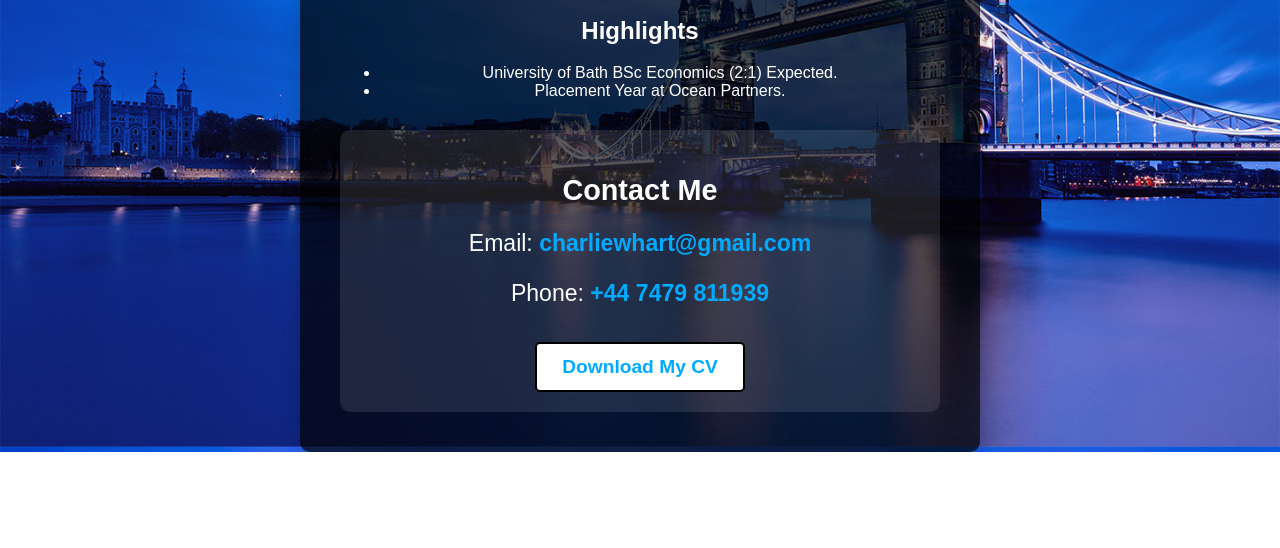
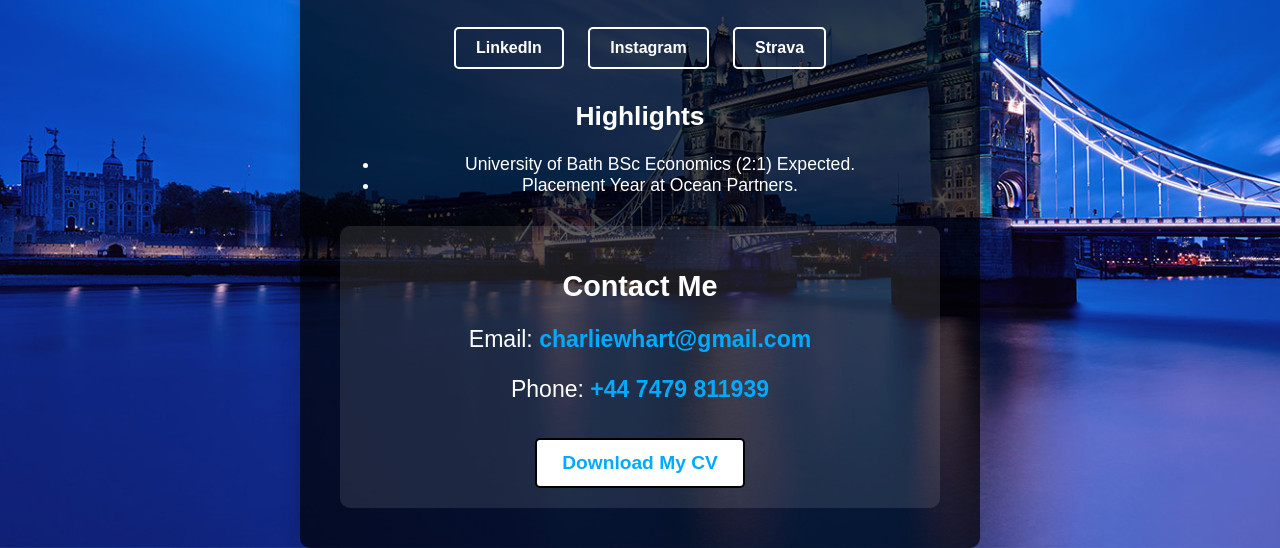
Before and after one commit to charliehart02/charleshart, a plain HTML site: page index.html in a window 1280 px wide. Shown: the part 380-928 px from the top of the page. Before the commit the page ends 832 px from the top, so only its background shows below. Drawn offline with Linux system fonts and the light colour scheme.

Commit message:
Update index.html

```diff
--- a/index.html
+++ b/index.html
@@ -15,7 +15,7 @@
             display: flex;
             justify-content: center;
             align-items: center;
-            height: 100vh;
+            min-height: 100vh;
             text-align: center;
             color: white;
         }
@@ -26,6 +26,7 @@
             box-shadow: 0 0 20px rgba(0, 0, 0, 0.2);
             width: 80%;
             max-width: 600px;
+            margin-top: 50px;
         }
         .profile-pic {
             width: 150px;
@@ -113,12 +114,11 @@
             <a href="https://www.instagram.com/charlie_hart02/" target="_blank">Instagram</a>
             <a href="https://www.strava.com/athletes/76905929" target="_blank">Strava</a>
         </div>
-        <div class="highlights">
+        <div class="achievements">
             <h2>Highlights</h2>
             <ul>
                 <li>University of Bath BSc Economics (2:1) Expected.</li>
                 <li>Placement Year at Ocean Partners.</li>
-
             </ul>
         </div>
 
```
